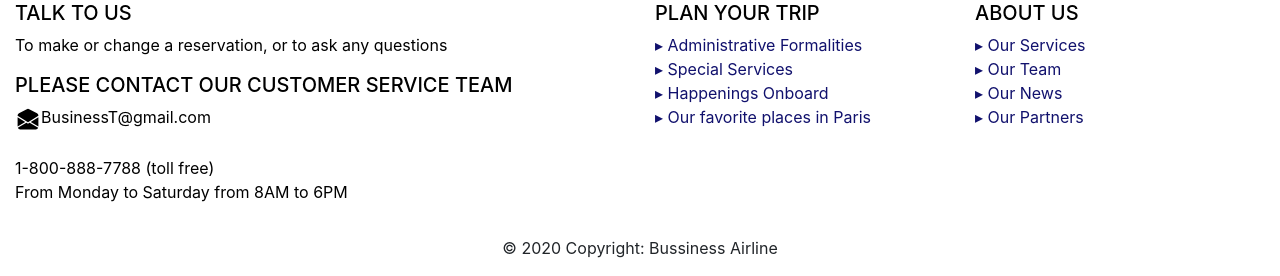
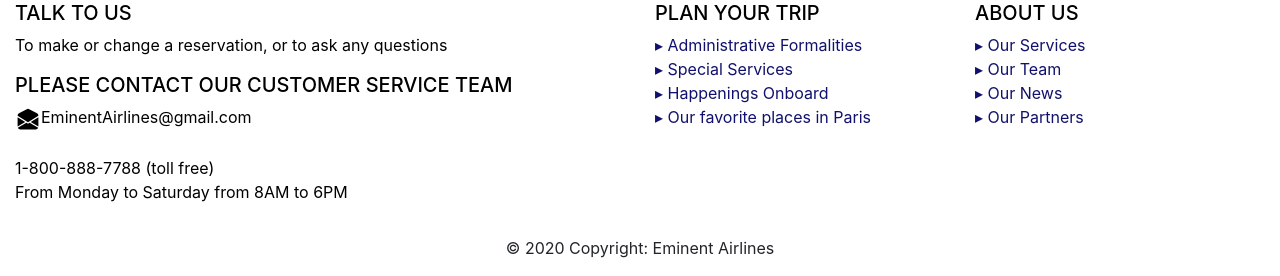
Before and after one commit to reinaldo1526/bussinessairline, a Flask app: page /signup in a window 1280 px wide. Shown: the part 812-1088 px from the top of the page. Run offline with Flask 2, Linux system fonts and the light colour scheme; some libraries are stand-ins or nearby versions.

Commit message:
updating requiremen

```diff
--- a/airline/templates/base.html
+++ b/airline/templates/base.html
@@ -87,7 +87,7 @@
                 <h5 id="title1">PLEASE CONTACT OUR CUSTOMER SERVICE TEAM</h5>
                 <p id="let1">
                     <img src="../static/images/icons/envelope-open-fill.svg" alt="" width="26" height="26" class="white"
-                        title="Envelope Open Fill">BusinessT@gmail.com</br>
+                        title="Envelope Open Fill">EminentAirlines@gmail.com</br>
 
                     </br>
                     1-800-888-7788 (toll free)</br>
@@ -128,7 +128,7 @@
             <div class="col-md-3 mb-md-0 mb-3">
 
                 <!-- Links -->
-                <h5 id="title1" class="text-uppercase">about us</h5>
+                <h5 id="title1" class="text-uppercase">About us</h5>
 
                 <ul class="list-unstyled">
                     <li>
@@ -156,7 +156,7 @@
 
     <!-- Copyright -->
     <div class="footer-copyright text-center py-3">© 2020 Copyright:
-        <a> Bussiness Airline</a>
+        <a> Eminent Airlines</a>
     </div>
     <!-- Copyright -->
 
```
